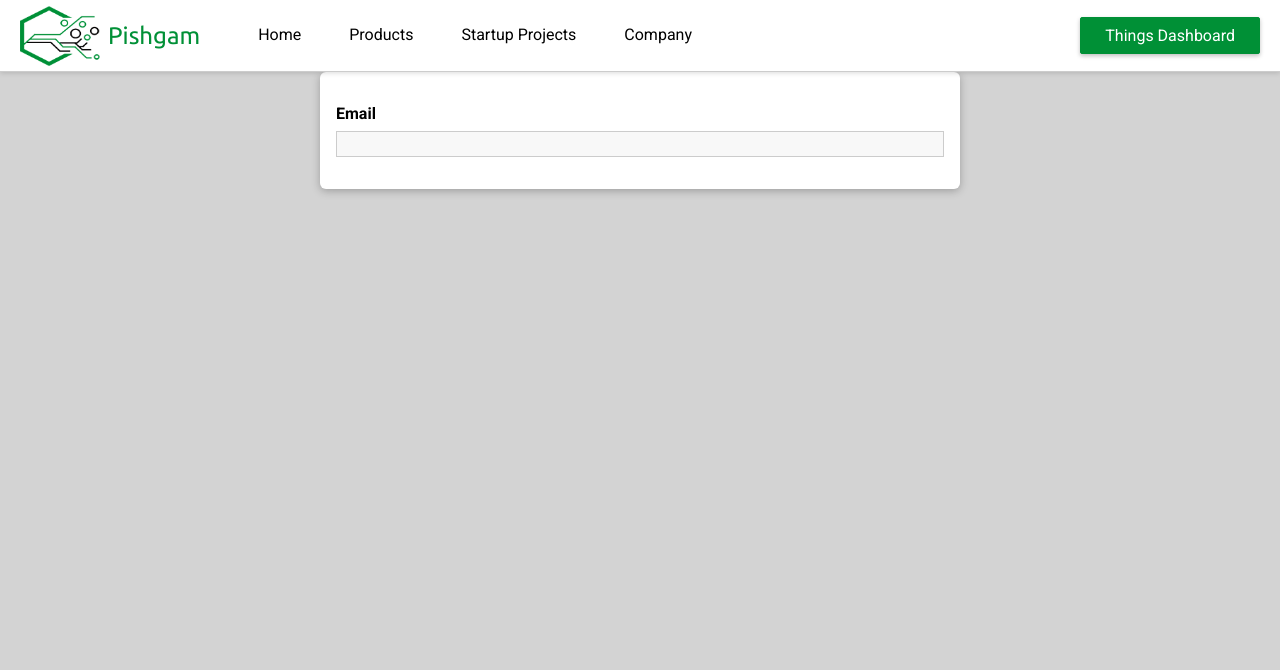
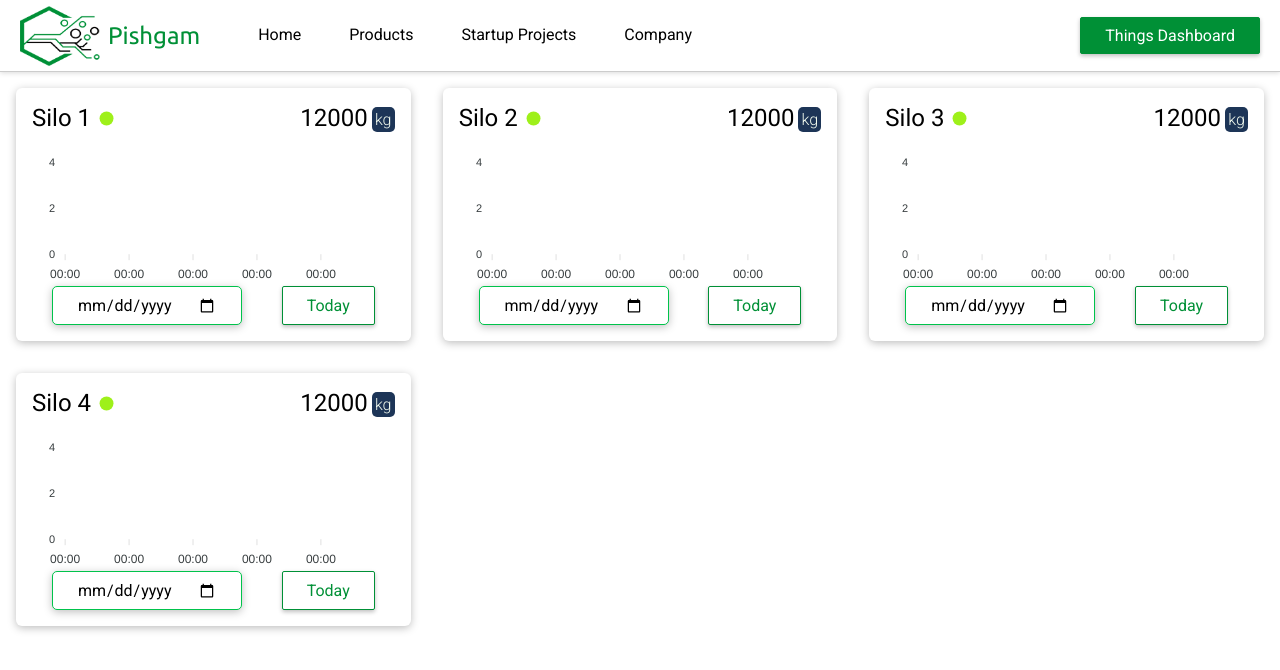
Before and after one commit to peymanahmadi/pishgam, a React (Create React App) app in the folder pishgam-frontend/: page /dashboard/1 in a window 1280 px wide. Shown: the top 670 px of the page. Built offline with nearby package versions, Linux system fonts and the light colour scheme.

Commit message:
Remove Redundant Code

```diff
--- a/pishgam-frontend/src/dashboard/components/user/Login.js
+++ b/pishgam-frontend/src/dashboard/components/user/Login.js
@@ -1,18 +1,14 @@
 import Input from "../../../shared/components/FormElements/Input";
-import { VALIDATOR_EMAIL } from "../../../shared/util/validators";
+import Button from "../../../shared/components/FormElements/Button";
 import styles from "./Login.module.scss";
 
 const Login = () => {
   return (
     <div className={styles.login}>
       <form className={styles["login-form"]}>
-        <Input
-          element="input"
-          type="text"
-          label="Email"
-          validators={[VALIDATOR_EMAIL()]}
-          errorText="Please enter a valid email."
-        />
+        <Input element="input" type="text" label="Email" />
+        <Input element="input" type="password" label="Password" />
+        <Button>Login</Button>
       </form>
     </div>
   );
--- a/pishgam-frontend/src/dashboard/pages/Dashboard.js
+++ b/pishgam-frontend/src/dashboard/pages/Dashboard.js
@@ -1,8 +1,4 @@
-import { useState } from "react";
-import { useParams } from "react-router-dom";
-import Button from "../../shared/components/FormElements/Button";
 import ThingsList from "../components/ThingsList";
-import Login from "../components/user/Login";
 import styles from "./Dashboard.module.scss";
 
 const DUMMY_THINGS = [
@@ -29,21 +25,7 @@ const DUMMY_THINGS = [
 ];
 
 const Dashboard = () => {
-  const userID = useParams().userID;
-  console.log(userID);
-
-  const [isLoggedIn, setIsLoggedIn] = useState(false);
-
-  const openNewThingHandler = () => setIsLoggedIn(true);
-
-  const closeNewThingHandler = () => setIsLoggedIn(false);
-
-  return (
-    <>
-      {isLoggedIn && <ThingsList items={DUMMY_THINGS} />}
-      {!isLoggedIn && <Login />}
-    </>
-  );
+  return <ThingsList items={DUMMY_THINGS} />;
 };
 
 export default Dashboard;
```
